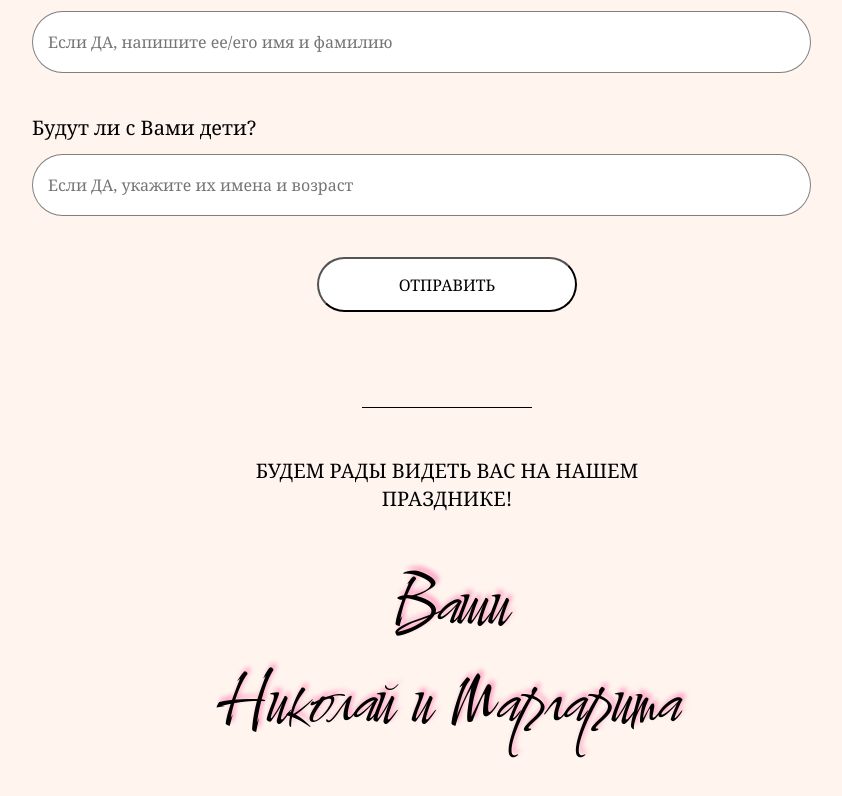
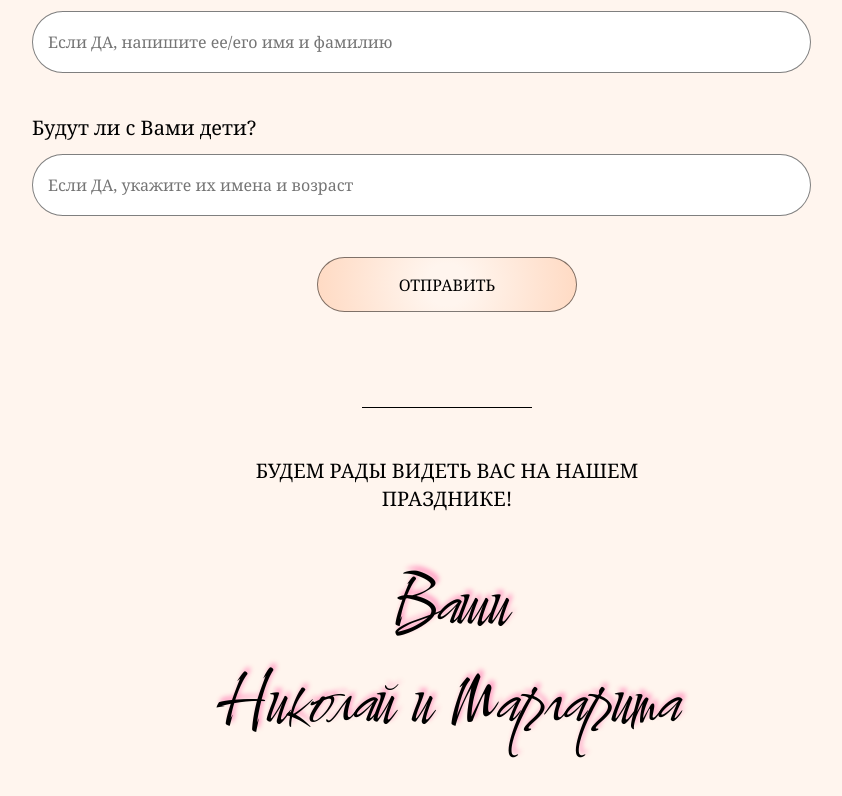
Before and after one commit to Lucem-afferens/Wedding_invite, a plain HTML site: page src/index.html in a window 1280 px wide. Shown: the part 8003-8799 px from the top of the page, without its empty margins (193-1035 px from the left). Drawn offline with Linux system fonts and the light colour scheme.

Commit message:
new commit

```diff
--- a/src/css/main.css
+++ b/src/css/main.css
@@ -667,7 +667,7 @@ form {
     text-wrap: wrap;
 }
 
-.input {
+.input, button.send {
     width: 90%;
     border: 1px solid rgba(0, 0, 0, 0.5);
     border-radius: 40px;
@@ -682,12 +682,13 @@ form {
     cursor: pointer;
 }
 
-input.send {
+button.send {
     display: block;
     width: 260px;
     height: 55px;
     margin: 0 auto;
-    background: #fff;
+    background: rgb(255,245,238);
+    background: radial-gradient(circle, rgba(255,245,238,1) 16%, rgba(255,218,195,1) 100%);
     border-radius: 40px;
     transition: all 500ms ease;
     font-size: 16px;
@@ -695,7 +696,7 @@ input.send {
     font-weight: 400;
 }
 
-input.send:hover {
+button.send:hover {
     transform: scale(1.1);
     cursor: pointer;
 }
--- a/src/index.html
+++ b/src/index.html
@@ -215,7 +215,7 @@
                 <input type="text" id="lovely" name="lovely" placeholder="Если ДА, напишите ее/его имя и фамилию" class="input" > <br><br>
                 <label for="child">Будут ли с Вами дети?</label> <br>
                 <input type="text" id="child" name="child" placeholder="Если ДА, укажите их имена и возраст" class="input" > <br><br>
-                <input type="submit" value="ОТПРАВИТЬ" class="send">
+                <button class="send">ОТПРАВИТЬ</button>
             </form>
         </section>
         <section class="section_10">
```
